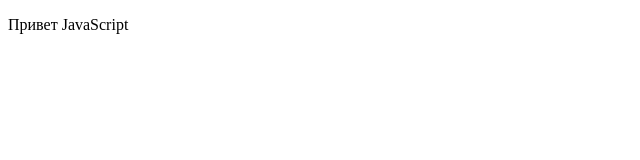
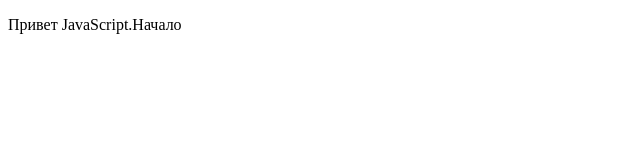
Before and after one commit to WebHeroSchool/First_JScript, a plain HTML site: page index.html in a window 1280 px wide. Shown: the full height of the page, 0-640 px from the left. Drawn offline with Linux system fonts and the light colour scheme.

Commit message:
Update index.html

```diff
--- a/index.html
+++ b/index.html
@@ -6,7 +6,7 @@
 	<title>JAVA</title>
 </head>
 <body>
-	<p>Привет JavaScript</p>
+	<p>Привет JavaScript.Начало</p>
 	<script type="text/javascript" src="script.js"></script>
 </body>
 </html>
```
